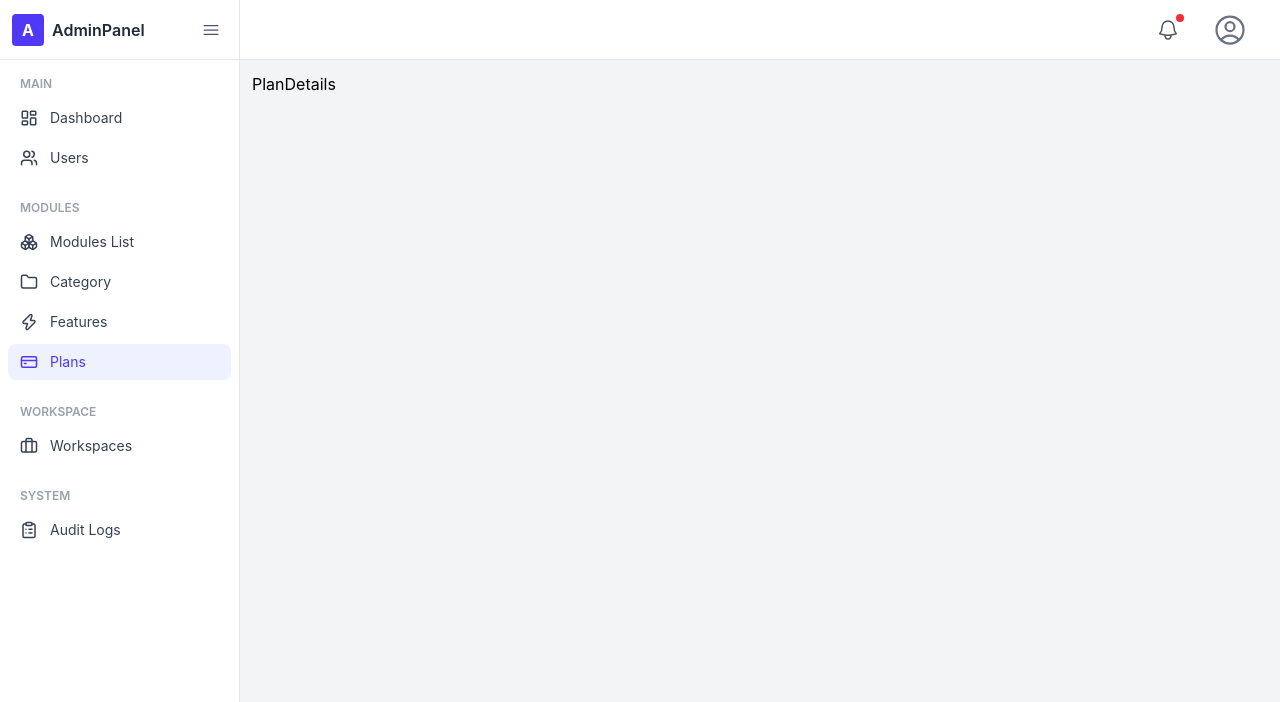
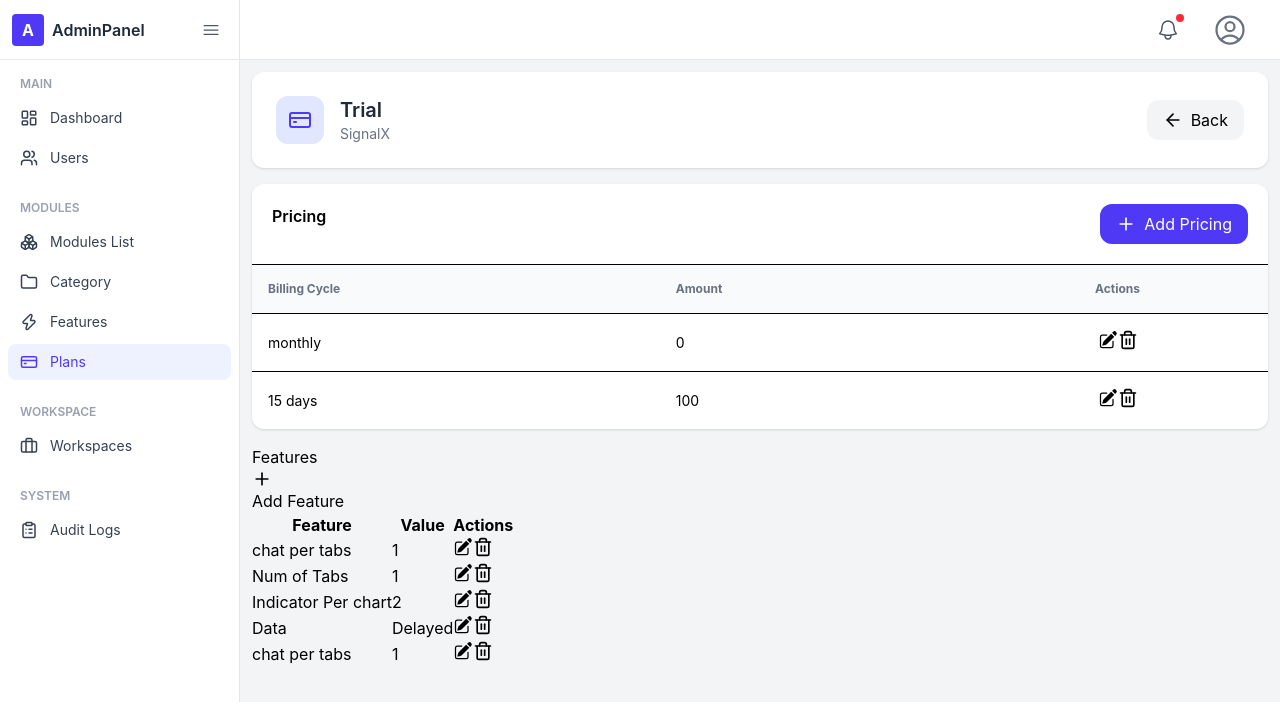
Before and after one commit to Devang9911/adminpanel, a React (Vite) app: page /modules/plans/details/1 in a window 1280 px wide. Shown: the top 702 px of the page. Built offline with nearby package versions, Linux system fonts and the light colour scheme; no server answers; sample sign-in values are in the browser's storage.

Commit message:
planDetails layout created with static data

```diff
--- a/src/components/modules/plans/PlanDetails.jsx
+++ b/src/components/modules/plans/PlanDetails.jsx
@@ -1,9 +1,169 @@
-import React from 'react'
+import { PencilSquareIcon } from "@heroicons/react/24/solid";
+import {
+  ArrowLeftIcon,
+  CreditCardIcon,
+  PlusIcon,
+  TrashIcon,
+} from "lucide-react";
+import React from "react";
+import { useNavigate } from "react-router-dom";
+
+const sampleData = {
+  planId: 1,
+  planName: "Trial",
+  isActive: true,
+  categoryId: 1,
+  productId: 1,
+  productName: "SignalX",
+  prices: [
+    {
+      priceId: 1,
+      planId: 1,
+      billingCycle: "monthly",
+      amount: 0.0,
+    },
+    {
+      priceId: 5,
+      planId: 1,
+      billingCycle: "15 days",
+      amount: 100.0,
+    },
+  ],
+  features: [
+    {
+      id: 1,
+      planId: 1,
+      featureId: 1,
+      featureName: "chat per tabs",
+      featureValue: "1",
+    },
+    {
+      id: 2,
+      planId: 1,
+      featureId: 2,
+      featureName: "Num of Tabs",
+      featureValue: "1",
+    },
+    {
+      id: 3,
+      planId: 1,
+      featureId: 3,
+      featureName: "Indicator Per chart",
+      featureValue: "2",
+    },
+    {
+      id: 4,
+      planId: 1,
+      featureId: 4,
+      featureName: "Data",
+      featureValue: "Delayed",
+    },
+    {
+      id: 23,
+      planId: 1,
+      featureId: 1,
+      featureName: "chat per tabs",
+      featureValue: "1",
+    },
+  ],
+};
 
 function PlanDetails() {
+  const navigate = useNavigate();
   return (
-    <div>PlanDetails</div>
-  )
+    <div className="space-y-4">
+      <div className="flex justify-between items-center bg-white rounded-xl shadow-sm p-6">
+        <div className="flex items-center gap-4">
+          <div className="bg-indigo-100 p-3 rounded-xl">
+            <CreditCardIcon className="w-6 h-6 text-indigo-600" />
+          </div>
+          <div>
+            <h1 className="text-xl font-semibold text-gray-800">
+              {sampleData.planName}
+            </h1>
+            <p className="text-sm text-gray-500">{sampleData.productName}</p>
+          </div>
+        </div>
+        <button
+          className="flex items-center gap-2 px-4 py-2 bg-gray-100 rounded-xl"
+          onClick={() => navigate("/plans")}
+        >
+          <ArrowLeftIcon className="w-5 h-5" />
+          Back
+        </button>
+      </div>
+
+      <div className="bg-white rounded-xl shadow-sm">
+        <div className="flex justify-between p-5 border-b">
+          <h3 className="font-semibold">Pricing</h3>
+          <button className="flex items-center gap-2 px-4 py-2 bg-indigo-600 text-white rounded-xl">
+            <PlusIcon className="w-5 h-5" />
+            Add Pricing
+          </button>
+        </div>
+        <table className="w-full text-sm">
+          <thead className="bg-gray-50 text-xs text-gray-500">
+            <tr>
+              <th className="p-4 text-left">Billing Cycle</th>
+              <th className="p-4 text-left">Amount</th>
+              <th className="p-4 text-center">Actions</th>
+            </tr>
+          </thead>
+          <tbody>
+            {sampleData.prices.map((price) => (
+              <tr key={price.priceId} className="border-t">
+                <td className="p-4">{price.billingCycle}</td>
+                <td className="p-4">{price.amount}</td>
+                <td className="p-4 text-center">
+                  <button>
+                    <PencilSquareIcon className="w-5 h-5" />
+                  </button>
+                  <button>
+                    <TrashIcon className="w-5 h-5" />
+                  </button>
+                </td>
+              </tr>
+            ))}
+          </tbody>
+        </table>
+      </div>
+
+      <div>
+        <div>
+          <h3>Features</h3>
+          <button>
+            <PlusIcon className="w-5 h-5"/>
+            Add Feature
+          </button>
+        </div>
+        <table>
+          <thead>
+            <tr>
+              <th>Feature</th>
+              <th>Value</th>
+              <th>Actions</th>
+            </tr>
+          </thead>
+          <tbody>
+            {sampleData.features.map((feature)=> (
+              <tr key={feature.id}>
+                <td>{feature.featureName}</td>
+                <td>{feature.featureValue}</td>
+                <td>
+                  <button>
+                    <PencilSquareIcon className="w-5 h-5"/>
+                  </button>
+                  <button>
+                    <TrashIcon className="w-5 h-5"/>
+                  </button>
+                </td>
+              </tr>
+            ))}
+          </tbody>
+        </table>
+      </div>
+    </div>
+  );
 }
 
-export default PlanDetails
+export default PlanDetails;
--- a/src/components/users/UserTable.jsx
+++ b/src/components/users/UserTable.jsx
@@ -324,7 +324,7 @@ function UserTable() {
                   <td className="px-6 py-4 text-gray-600">{u.category}</td>
 
                   <td className="px-6 py-4">
-                    <span className="px-3 py-1 text-xs rounded-full bg-indigo-100 text-indigo-600">
+                    <span className={`px-3 py-1 text-xs rounded-full text-indigo-600 ${u.plan?.name && "bg-indigo-100"}`}>
                       {u.plan?.name || "-"}
                     </span>
                   </td>
```
